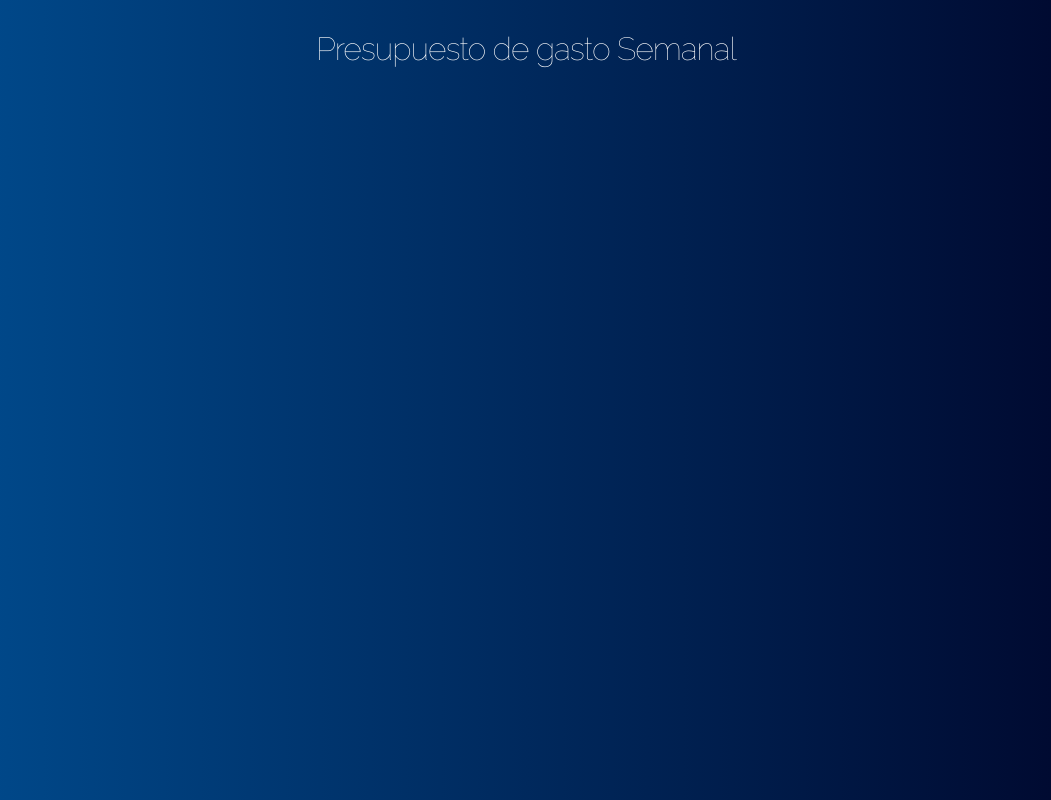
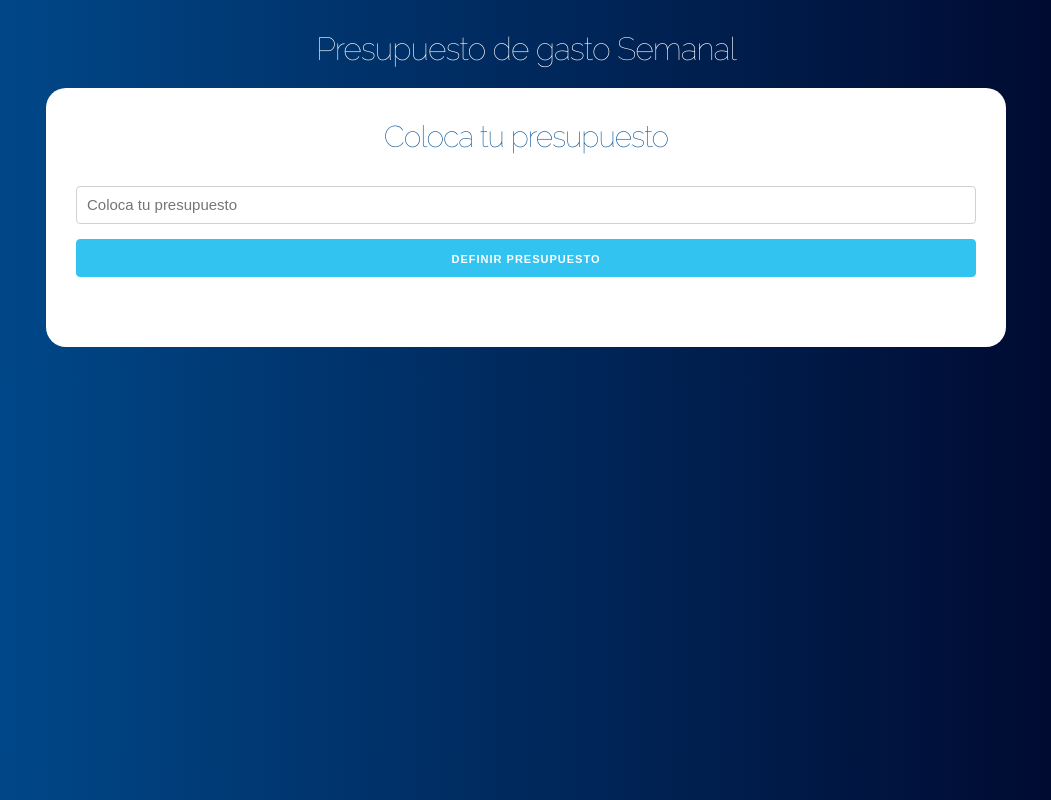
Before and after one commit to hijuliancode/rgc-react-gasto-semanal, a React (Create React App) app: page / in a window 1280 px wide. Shown: the whole page, without its empty margins (114-1165 px from the left). Built offline with nearby package versions, Linux system fonts and the light colour scheme.

Commit message:
Preguntando al Usuario por su Presupuesto

```diff
--- a/src/App.js
+++ b/src/App.js
@@ -1,10 +1,14 @@
 import React from 'react';
+import Pregunta from "./components/Pregunta";
 
 function App() {
   return (
     <div className="container">
       <header>
-      <h1>Presupuesto de gasto Semanal</h1>
+        <h1>Presupuesto de gasto Semanal</h1>
+        <div className="contenido-principal contenido">
+          <Pregunta />
+        </div>
       </header>
     </div>
   );
--- /dev/null
+++ b/src/components/Pregunta.js
@@ -0,0 +1,23 @@
+import React, { Fragment } from 'react'
+
+const Pregunta = () => {
+    return (
+        <Fragment>
+            <h2>Coloca tu presupuesto</h2>
+            <form>
+                <input
+                    type="number"
+                    className="u-full-width"
+                    placeholder="Coloca tu presupuesto "
+                />
+                <input
+                    type="submit"
+                    className="u-full-width button-primary"
+                    value="Definir presupuesto"
+                />
+            </form>
+        </Fragment>
+     );
+}
+
+export default Pregunta;
```
